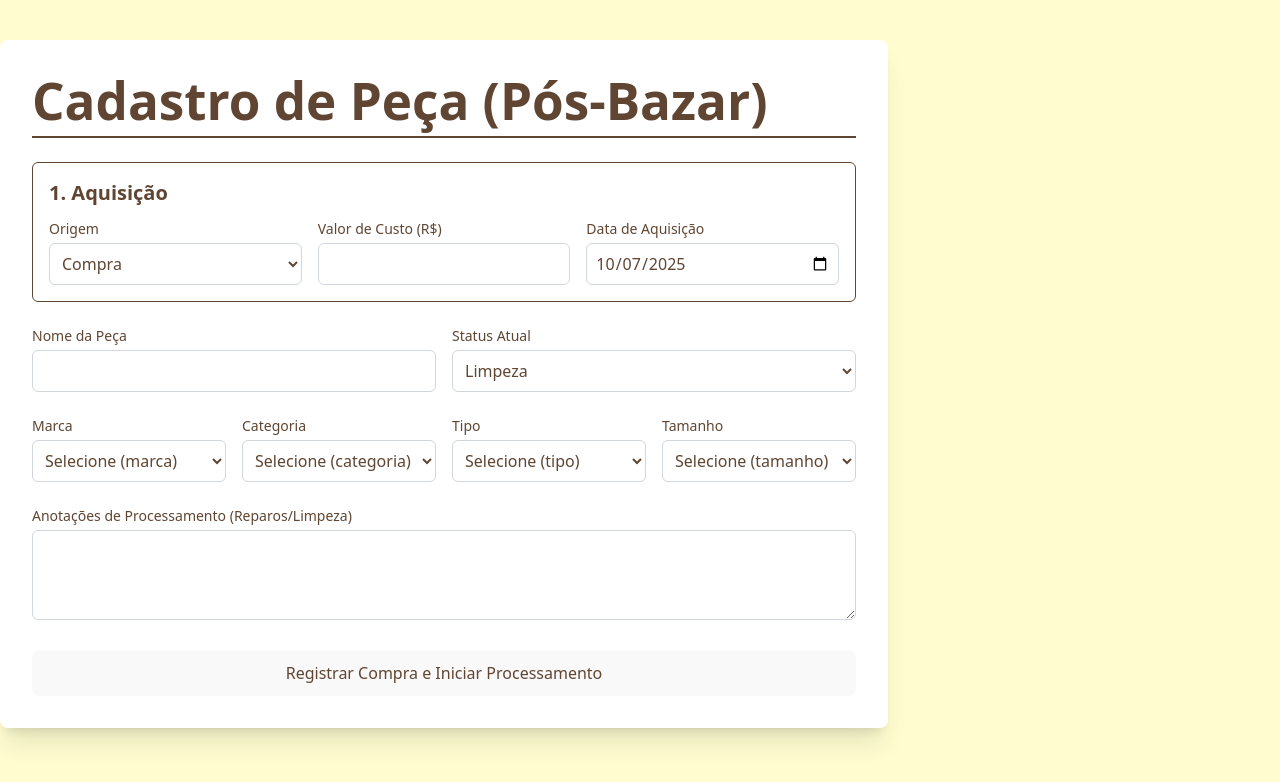
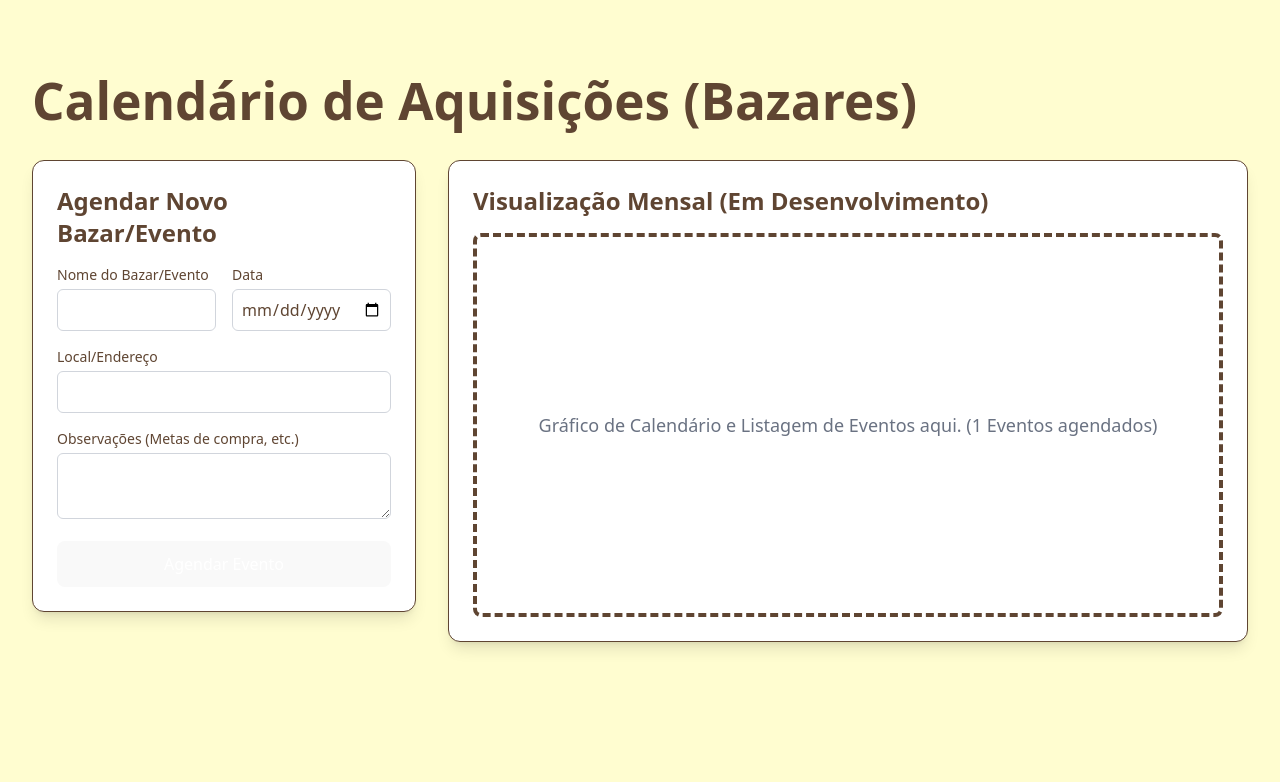
Before and after one commit to LuisAraujo-Dev/cachos-brecho, a React (Vite) app: page / in a window 1280 px wide. Shown: the top 782 px of the page. Built offline with nearby package versions, Linux system fonts and the light colour scheme.

Commit message:
feat(frontend): implementacao do  módulo Calendário de Eventos (Bazares) com formulário de cadastro

```diff
--- a/src/App.tsx
+++ b/src/App.tsx
@@ -1,10 +1,10 @@
-import CadastroPeca from './pages/Dashboard/CadastroPeca';
+import Calendario from './pages/Dashboard/Eventos/Calendario';
 import './globals.css';
 
 function App() {
   return (
     <div className="min-h-screen py-10">
-        <CadastroPeca />
+        <Calendario />
     </div>
   );
 }
--- /dev/null
+++ b/src/pages/Dashboard/Eventos/CadastroEvento.tsx
@@ -0,0 +1,69 @@
+// src/pages/Dashboard/Eventos/CadastroEvento.tsx
+import React, { useState } from 'react';
+import type { EventoForm } from '../../../types/Evento';
+
+const INITIAL_FORM_STATE: EventoForm = {
+    nome: '',
+    data: '',
+    local: '',
+    observacoes: '',
+};
+
+const CadastroEvento: React.FC = () => {
+    const [formData, setFormData] = useState<EventoForm>(INITIAL_FORM_STATE);
+
+    const handleChange = (e: React.ChangeEvent<HTMLInputElement | HTMLTextAreaElement>) => {
+        const { name, value } = e.target;
+        setFormData(prev => ({ ...prev, [name]: value }));
+    };
+
+    const handleSubmit = (e: React.FormEvent) => {
+        e.preventDefault();
+        console.log('Evento a ser cadastrado na API (RF.ADM.17):', formData);
+        // TODO: Chamada POST para /api/eventos
+        setFormData(INITIAL_FORM_STATE);
+    };
+
+    return (
+        <div className="p-6 bg-white shadow-lg rounded-xl border border-cachos-salvia/30">
+            <h2 className="text-2xl font-semibold text-cachos-castanho mb-4">
+                Agendar Novo Bazar/Evento
+            </h2>
+            <form onSubmit={handleSubmit} className="space-y-4">
+
+                <div className="grid grid-cols-2 gap-4">
+                    <div>
+                        <label className="block text-sm font-medium mb-1">Nome do Bazar/Evento</label>
+                        <input type="text" name="nome" value={formData.nome} onChange={handleChange} required
+                            className="w-full p-2 border border-gray-300 rounded-md focus:border-cachos-dourado" />
+                    </div>
+                    <div>
+                        <label className="block text-sm font-medium mb-1">Data</label>
+                        <input type="date" name="data" value={formData.data} onChange={handleChange} required
+                            className="w-full p-2 border border-gray-300 rounded-md focus:border-cachos-dourado" />
+                    </div>
+                </div>
+
+                <div>
+                    <label className="block text-sm font-medium mb-1">Local/Endereço</label>
+                    <input type="text" name="local" value={formData.local} onChange={handleChange} required
+                        className="w-full p-2 border border-gray-300 rounded-md focus:border-cachos-dourado" />
+                </div>
+
+                <div>
+                    <label className="block text-sm font-medium mb-1">Observações (Metas de compra, etc.)</label>
+                    <textarea name="observacoes" value={formData.observacoes} onChange={handleChange} rows={2}
+                        className="w-full p-2 border border-gray-300 rounded-md focus:border-cachos-dourado" />
+                </div>
+
+                <button
+                    type="submit"
+                    className="w-full py-2 bg-cachos-salvia text-white font-bold rounded-md hover:bg-cachos-salvia/80 transition duration-300">
+                    Agendar Evento
+                </button>
+            </form>
+        </div>
+    );
+};
+
+export default CadastroEvento;
--- /dev/null
+++ b/src/pages/Dashboard/Eventos/Calendario.tsx
@@ -0,0 +1,39 @@
+// src/pages/Dashboard/Eventos/Calendario.tsx
+import React from 'react';
+import CadastroEvento from './CadastroEvento';
+
+const Calendario: React.FC = () => {
+    // TODO: Aqui buscaremos os eventos da API /api/eventos
+    const eventos = [
+        { id: 1, nome: "Bazar Exemplo", data: "2025-10-20" }
+    ];
+
+    return (
+        <div className="p-8 max-w-7xl mx-auto">
+            <h1 className="text-4xl font-extrabold text-cachos-castanho mb-8">
+                Calendário de Aquisições (Bazares)
+            </h1>
+
+            <div className="grid grid-cols-1 md:grid-cols-3 gap-8">
+
+                <div className="md:col-span-1">
+                    <CadastroEvento />
+                </div>
+
+                <div className="md:col-span-2 p-6 bg-white shadow-lg rounded-xl border border-cachos-castanho/10">
+                    <h2 className="text-2xl font-semibold text-cachos-castanho mb-4">
+                        Visualização Mensal (Em Desenvolvimento)
+                    </h2>
+
+                    <div className="h-96 w-full flex items-center justify-center bg-cachos-creme border-4 border-dashed border-cachos-dourado/50 rounded-lg">
+                        <p className="text-lg text-gray-500">
+                            Gráfico de Calendário e Listagem de Eventos aqui. ({eventos.length} Eventos agendados)
+                        </p>
+                    </div>
+                </div>
+            </div>
+        </div>
+    );
+};
+
+export default Calendario;
--- /dev/null
+++ b/src/types/Evento.ts
@@ -0,0 +1,14 @@
+export interface Evento {
+    id: number;
+    nome: string;
+    data: string; // YYYY-MM-DD
+    local: string;
+    observacoes?: string;
+}
+
+export interface EventoForm {
+    nome: string;
+    data: string;
+    local: string;
+    observacoes: string;
+}
```
